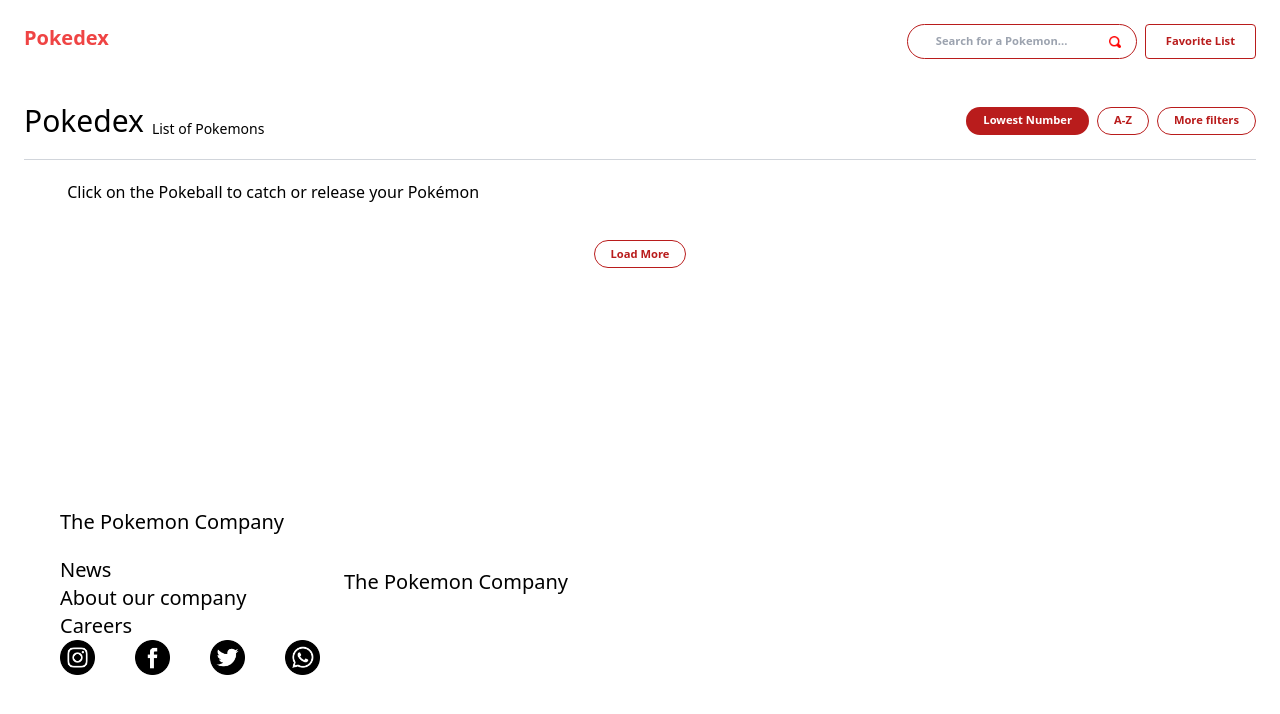
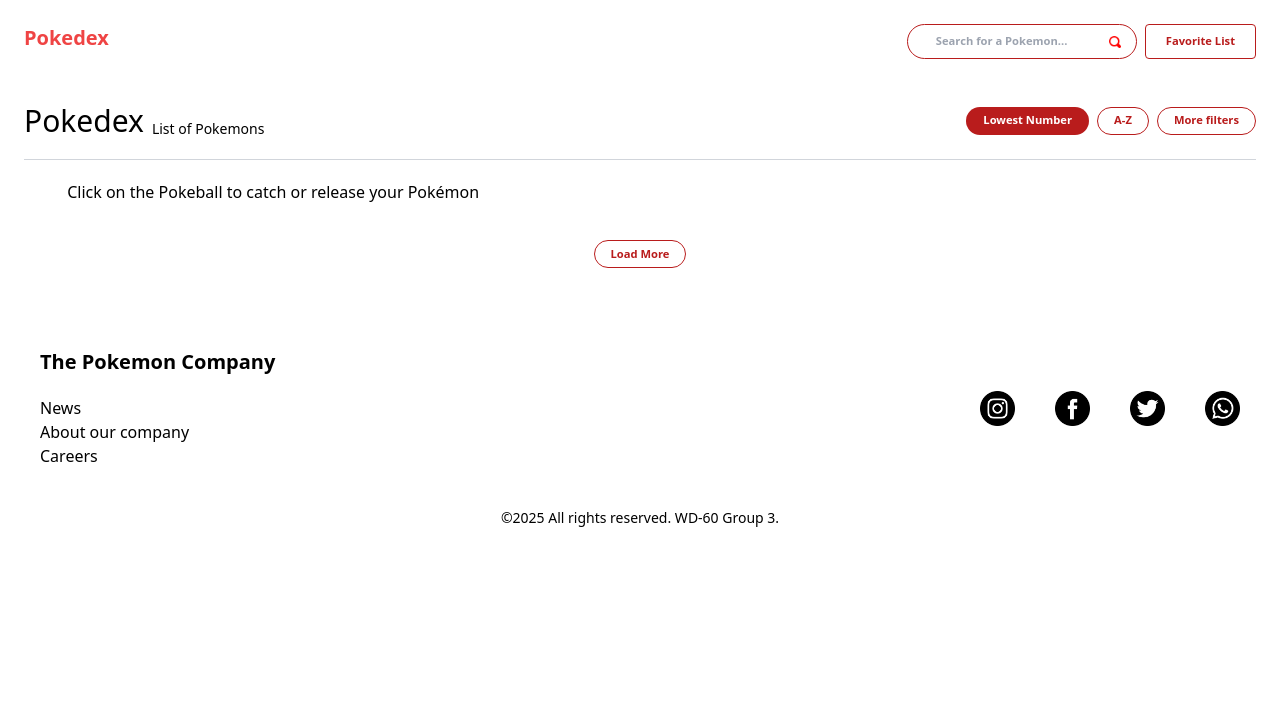
Before and after one commit to Eden-Wy/Pokedex-FUM, a plain HTML site: page index.html in a window 1280 px wide. Drawn offline with nearby package versions, Linux system fonts and the light colour scheme; no server answers; a web font is replaced by a local one.

Commit message:
footer done, minus extra aesthetic details

```diff
--- a/index.html
+++ b/index.html
@@ -90,19 +90,19 @@
       </div>
     </section> -->
   </main>
+
   <footer>
-    <section class="flex-row gap-20 pt-60 pb-60 pl-5 pr-5">
-      <div
-        class="flex flex-row flex-wrap items-center gap-6 font-[Open_Sans] font-normal text-xl text-left md:text-3x1 mx-auto ml-10 mr-10">
-        <div class="flex flex-col justify-left min-w-2xs" id="left-paragraph">
-          <h3 class="text-left pb-5">The Pokemon Company</h3>
-          <ul class="">
-            <li><a href="#">News</a></li>
-            <li><a href="#">About our company</a></li>
-            <li><a href="#">Careers</a></li>
-          </ul>
-          <div class="flex gap-2 items-left" id="right-paragraph">
-            <div class="flex flex-row gap-10 text-nowrap text-left" id="sm-container">
+    <section id= "column container" class="flex flex-wrap justify-between content-start gap-20 px-10 pb-5 pt-20 ">
+      <div id="left column" class="flex-col justify-leftfont-[Open_Sans] font-normal text-left md:text-3x1">
+        <h3 id="col title" class="font-bold text-left text-xl pb-5">The Pokemon Company</h3>
+        <ul id= "col list" class="text-base">
+          <li><a href="#">News</a></li>
+          <li><a href="#">About our company</a></li>
+          <li><a href="#">Careers</a></li>
+        </ul>
+      </div>
+      <div id="right-paragraph" class="flex gap-2 items-center" >
+            <div id="sm-container" class="flex gap-10" >
               <img src="src/img/instagram.png" alt="instagram logo" width="35" height="35">
               <img src="src/img/facebook.png" alt="facebook logo" width="35" height="35">
               <img src="src/img/twitter.png" alt="twitter logo" width="35" height="35">
@@ -110,13 +110,10 @@
             </div>
           </div>
         </div>
-        <div class="flex flex-row gap-10 text-nowrap text-left">
-          <div class="" id="col-1">
-            <h3 class="pb-5">The Pokemon Company</h3>
-
-          </div>
-        </div>
       </div>
+    </section>
+    <section id="bottom paragraph" class="flex justify-center text-sm">
+      <h3 class="p-5 ">©2025 All rights reserved. WD-60 Group 3.</h3>
     </section>
   </footer>
 
```
